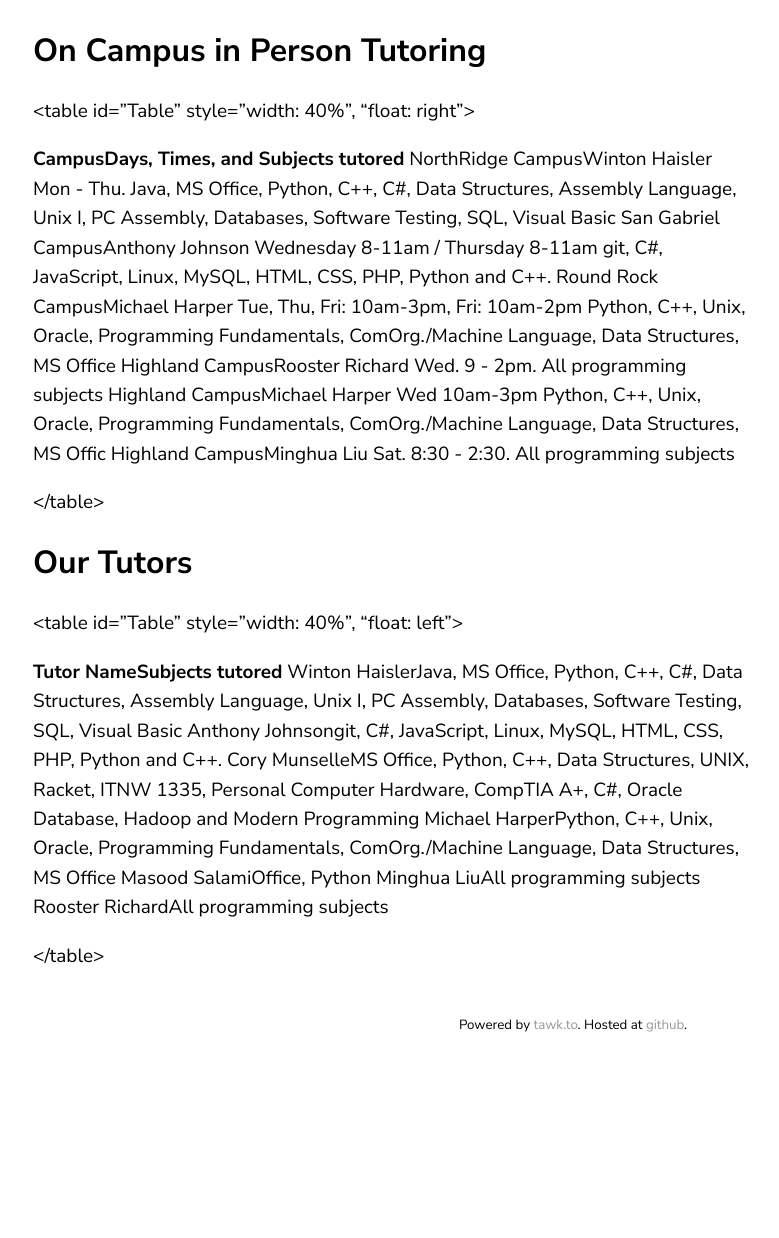
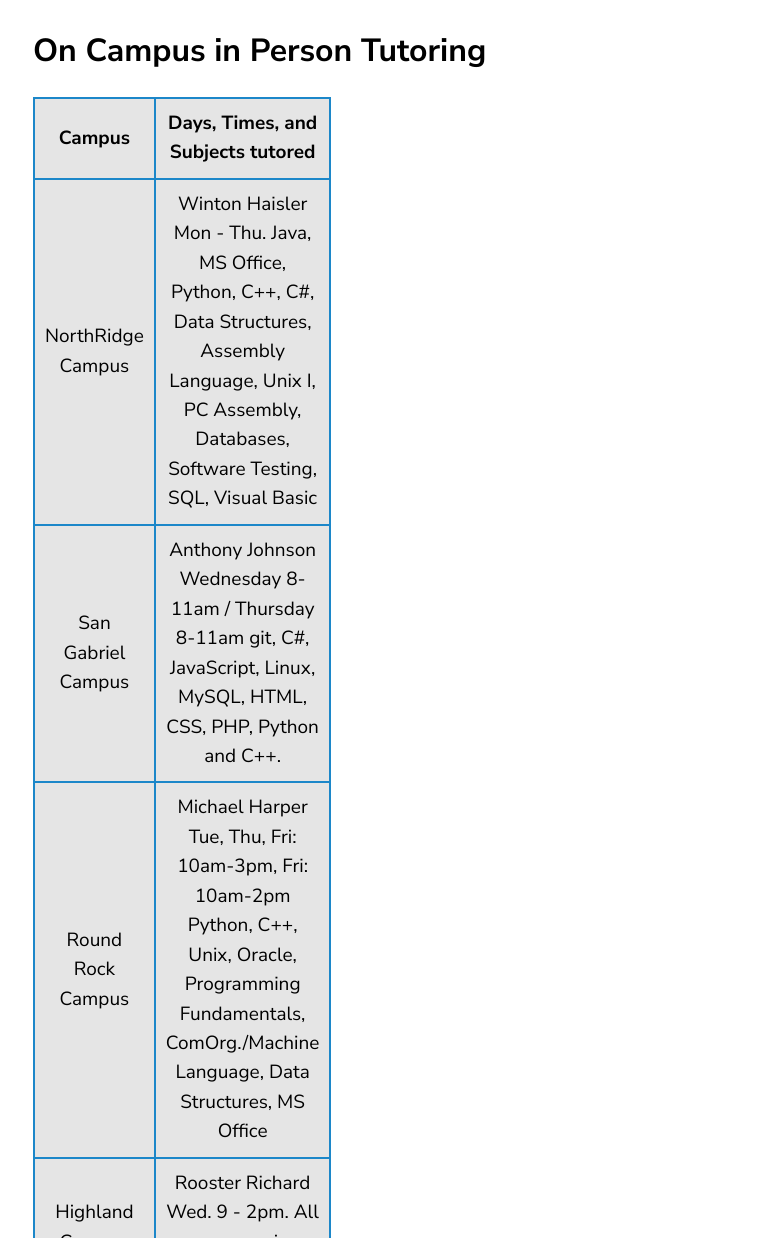
Before and after one commit to roosterrichard/acctutor, a Jekyll site: the page built from index.md, in a window 1280 px wide and 1400 px high, scrolled down 1283 px, cut to the strip 162-1400 px from the top of the window. Shown: the whole strip, without its empty margins (67-846 px from the left). Built offline with Jekyll 4.4.1, drawn with Linux system fonts in a browser that asks for light colours; our own code applies the rules of GitHub Pages for plain Markdown files; before the commit the page ends 2526 px from its top, so only the background shows below that; some of the changed text lies outside the part shown.

Commit message:
Update index.md

```diff
--- a/index.md
+++ b/index.md
@@ -23,7 +23,7 @@ This is a first come first serve system where the average wait time is < 3 minut
 
 ## On Campus in Person Tutoring
 
-<table id="Table" style="width: 40%", "float: right">
+<table id="Table" style="width: 40%">
 <tr>
 <td><b>Campus</b></td><td><b>Days, Times, and Subjects tutored</b></td>
 </tr>
@@ -37,7 +37,7 @@ This is a first come first serve system where the average wait time is < 3 minut
 
 ## Our Tutors
 
-<table id="Table" style="width: 40%", "float: left">
+<table id="Table" style="width: 40%">
 <tr>
 <td><b>Tutor Name</b></td><td><b>Subjects tutored</b></td>
 </tr>
```
